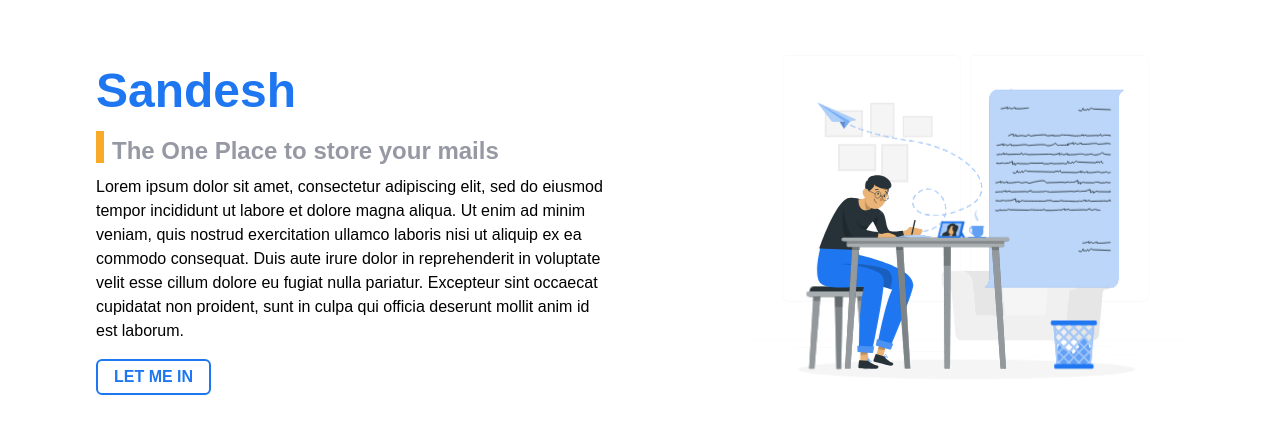
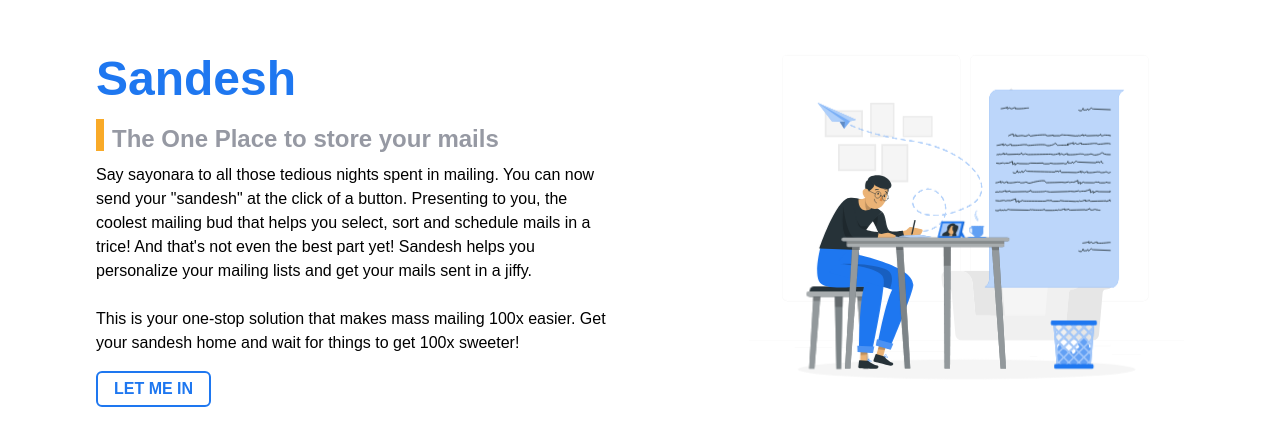
Before and after one commit to srm-kzilla/sandesh, a React (Create React App) app in the folder client/: page / in a window 1280 px wide. Shown: the part 175-620 px from the top of the page. Built offline with nearby package versions, Linux system fonts and the light colour scheme.

Commit message:
:pencil2: add content to home screen

```diff
--- a/client/src/pages/Home.tsx
+++ b/client/src/pages/Home.tsx
@@ -20,11 +20,17 @@ const Home = () => {
               The One Place to store your mails
             </h1>
             <div className="mb-4">
-              Lorem ipsum dolor sit amet, consectetur adipiscing elit, sed do eiusmod tempor incididunt ut labore et
-              dolore magna aliqua. Ut enim ad minim veniam, quis nostrud exercitation ullamco laboris nisi ut aliquip ex
-              ea commodo consequat. Duis aute irure dolor in reprehenderit in voluptate velit esse cillum dolore eu
-              fugiat nulla pariatur. Excepteur sint occaecat cupidatat non proident, sunt in culpa qui officia deserunt
-              mollit anim id est laborum.
+              <p>
+                Say sayonara to all those tedious nights spent in mailing. You can now send your "sandesh" at the click
+                of a button. Presenting to you, the coolest mailing bud that helps you select, sort and schedule mails
+                in a trice! And that's not even the best part yet! Sandesh helps you personalize your mailing lists and
+                get your mails sent in a jiffy.
+              </p>
+              <br />
+              <p>
+                This is your one-stop solution that makes mass mailing 100x easier. Get your sandesh home and wait for
+                things to get 100x sweeter!
+              </p>
             </div>
 
             {isAuth ? (
```
